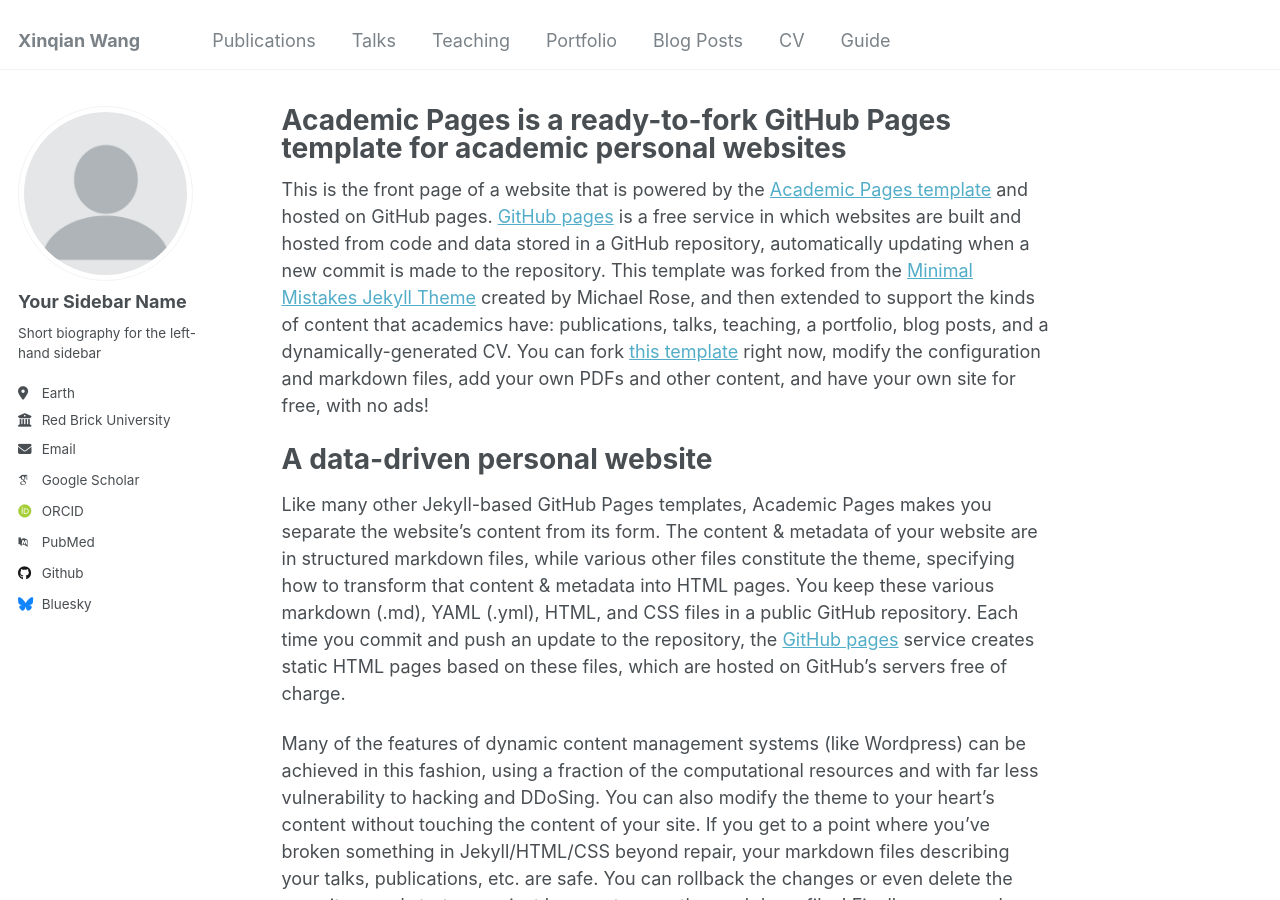
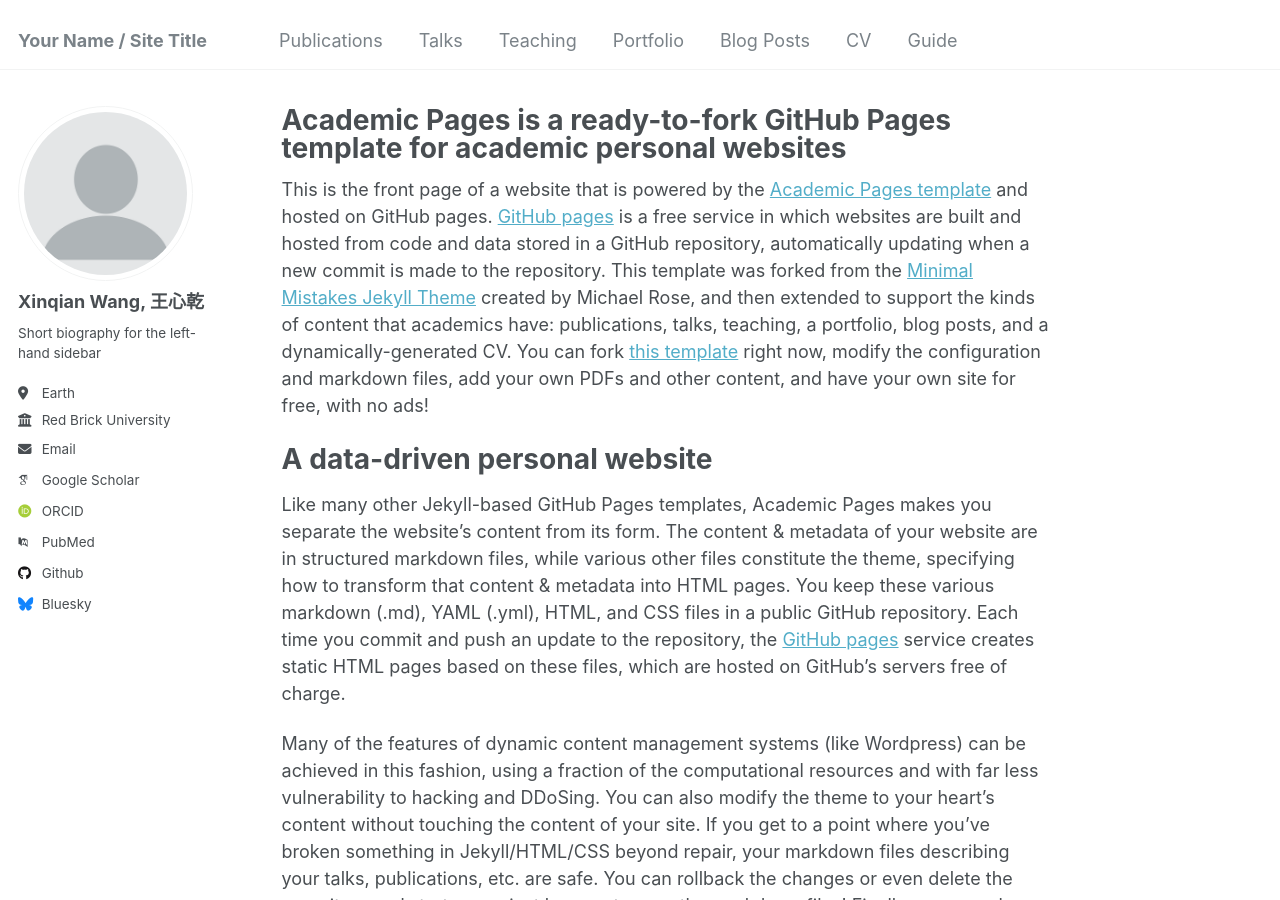
Before and after one commit to Wangxinqian/Academic, a Jekyll site: the page built from _pages/about.md, in a window 1280 px wide and 900 px high. Built offline with Jekyll 4.4.1, drawn with Linux system fonts in a browser that asks for light colours; some web fonts are replaced.

Commit message:
Update _config.yml

```diff
--- a/_config.yml
+++ b/_config.yml
@@ -8,7 +8,7 @@
 
 # Basic Site Settings
 locale                   : "en-US"
-title                    : "Xinqian Wang"
+title                    : "Your Name / Site Title"
 title_separator          : "-"
 name                     : &name "Your Name"
 description              : &description "personal description"
@@ -22,7 +22,7 @@ repository               : "academicpages/academicpages.github.io"
 author:
   # Biographic information
   avatar           : "profile.png"
-  name             : "Your Sidebar Name"
+  name             : "Xinqian Wang, 王心乾"
   pronouns         : # example: "she/her"
   bio              : "Short biography for the left-hand sidebar"
   location         : "Earth"
```
